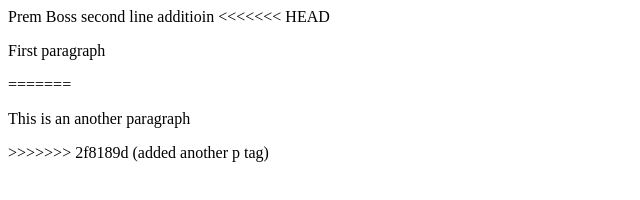
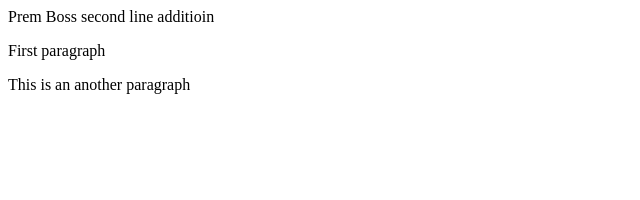
Before and after one commit to prem090/learning-git, a plain HTML site: page index.html in a window 1280 px wide. Shown: the whole page, without its empty margins (0-640 px from the left). Drawn offline with Linux system fonts and the light colour scheme.

Commit message:
Update index.html

```diff
--- a/index.html
+++ b/index.html
@@ -6,10 +6,7 @@ second line additioin
 <title>Page Title</title>
 <head>
 <body>
-<<<<<<< HEAD
 	<p>First paragraph</p>
-=======
-<p>This is an another paragraph</p>
->>>>>>> 2f8189d (added another p tag)
+	<p>This is an another paragraph</p>
 </body>
 </html>
```
